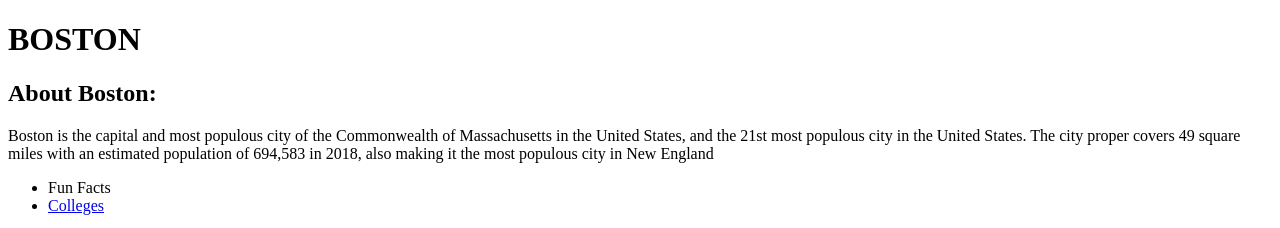
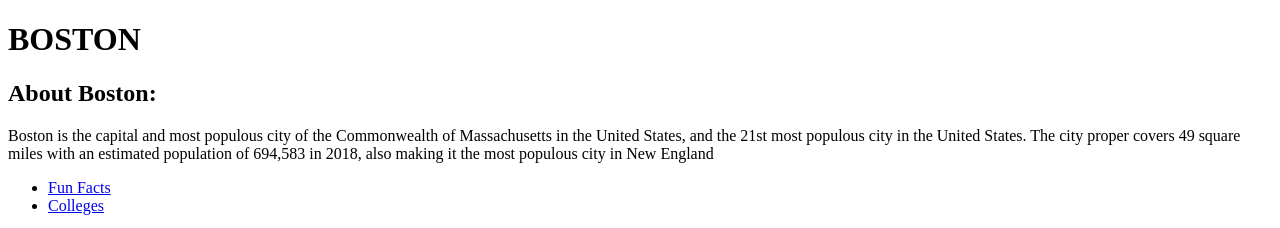
Before and after one commit to Edgar-Romero87/boston, a plain HTML site: page index.html in a window 1280 px wide. Shown: the top 228 px of the page. Drawn offline with Linux system fonts and the light colour scheme; grey boxes are pictures that could not be loaded.

Commit message:
boston new

```diff
--- a/index.html
+++ b/index.html
@@ -7,7 +7,7 @@
 <body>
     <nav>
         <ul>
-            <li>Fun Facts</li>
+            <li><a href="https://kingtyler117.github.io/boston/">Fun Facts</a></li>
             <li><a href="https://christopherhamersly.github.io/titletown/">Colleges</a></li>
         </ul>
     </nav>
```
